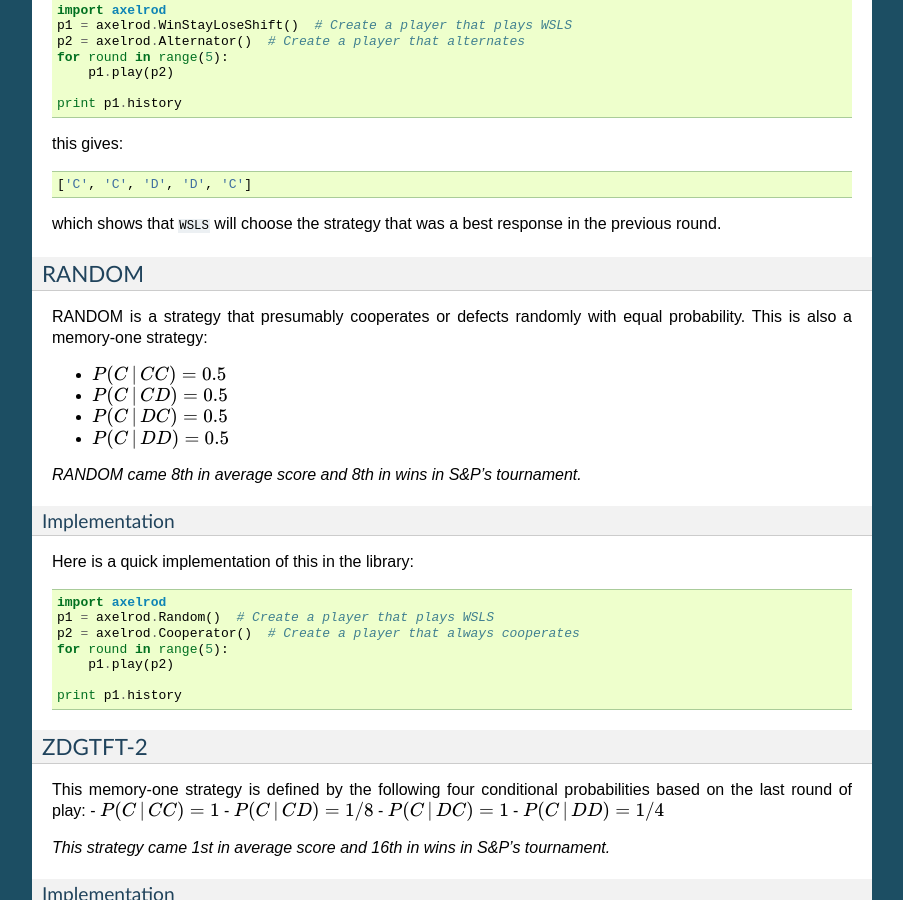
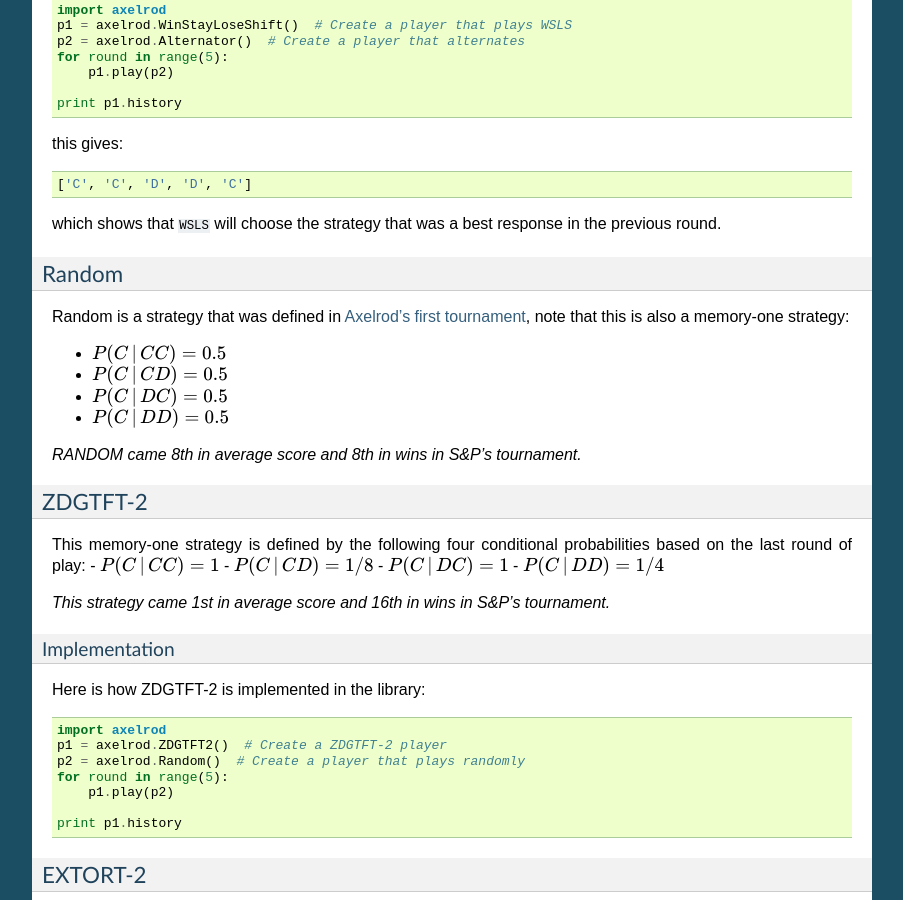
Before and after one commit to Axelrod-Python/Axelrod, a Sphinx documentation site: the page built from docs/overview_of_strategies.rst, in a window 1280 px wide and 900 px high, scrolled down 9731 px. Shown: the whole window, without its empty margins (198-1101 px from the left). Built offline with Sphinx 7.4.7, drawn with Linux system fonts in a browser that asks for light colours; some of the changed text lies outside the part shown.

Commit message:
Deduplicating explanation for random.

```diff
--- a/docs/overview_of_strategies.rst
+++ b/docs/overview_of_strategies.rst
@@ -582,11 +582,10 @@ this gives::
 which shows that :code:`WSLS` will choose the strategy that was a best response
 in the previous round.
 
-RANDOM
+Random
 ^^^^^^
 
-RANDOM is a strategy that presumably cooperates or defects randomly with
-equal probability. This is also a memory-one strategy:
+Random is a strategy that was defined in `Axelrod's first tournament`_, note that this is also a memory-one strategy:
 
 - :math:`P(C\,|\,CC) = 0.5`
 - :math:`P(C\,|\,CD) = 0.5`
@@ -594,19 +593,6 @@ equal probability. This is also a memory-one strategy:
 - :math:`P(C\,|\,DD) = 0.5`
 
 *RANDOM came 8th in average score and 8th in wins in S&P's tournament.*
-
-Implementation
-**************
-
-Here is a quick implementation of this in the library::
-
-   import axelrod
-   p1 = axelrod.Random()  # Create a player that plays WSLS
-   p2 = axelrod.Cooperator()  # Create a player that always cooperates
-   for round in range(5):
-       p1.play(p2)
-
-   print p1.history
 
 ZDGTFT-2
 ^^^^^^^
```
